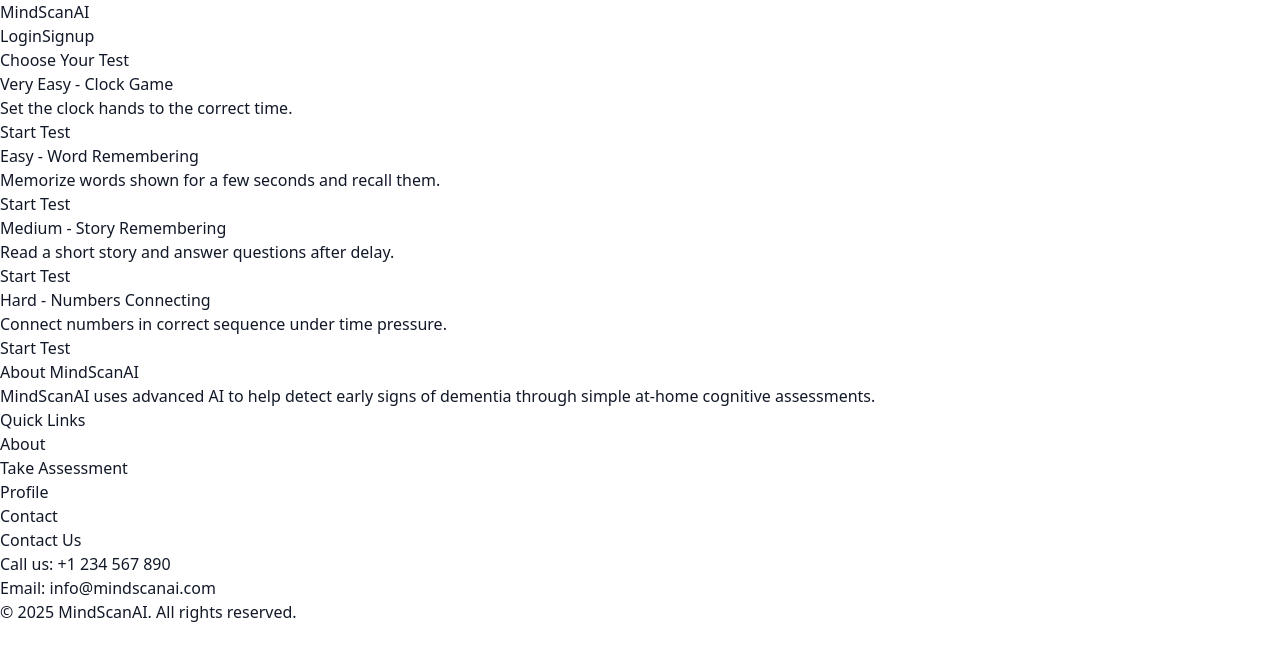
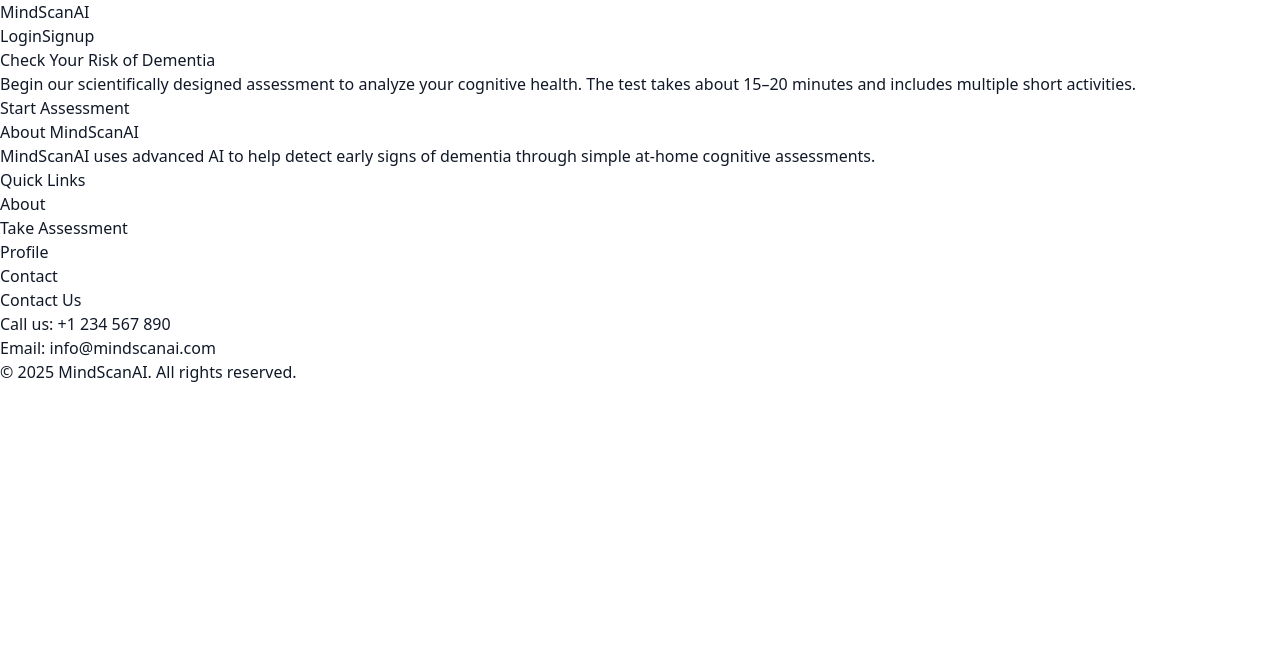
Before and after one commit to Rahulll066/MindScanAI, a React (Vite) app in the folder Frontend/: page /assessment in a window 1280 px wide. Shown: the top 660 px of the page. Built offline with nearby package versions, Linux system fonts and the light colour scheme.

Commit message:
Added results page and score caluclation features

```diff
--- a/Frontend/src/App.jsx
+++ b/Frontend/src/App.jsx
@@ -11,6 +11,7 @@ import VeryEasyClock from "./pages/tests/VeryEasyClock";
 import EasyWordRemembering from "./pages/tests/EasyWordRemembering";
 import MediumStoryRemembering from "./pages/tests/MediumStoryRemembering";
 import HardNumbersConnecting from "./pages/tests/HardNumbersConnecting";
+import Results from "./pages/Results";
 
 
 function App() {
@@ -27,6 +28,7 @@ function App() {
         <Route path="/assessment/easy-word" element={<EasyWordRemembering />} />
         <Route path="/assessment/medium-story" element={<MediumStoryRemembering />} />
         <Route path="/assessment/hard-numbers" element={<HardNumbersConnecting />} />
+        <Route path="/assessment/results" element={<Results />} />
       </Routes>
       <Footer />
     </BrowserRouter>
--- /dev/null
+++ b/Frontend/src/context/AssessmentContext.jsx
@@ -0,0 +1,33 @@
+import React, { createContext, useState, useContext } from "react";
+
+const AssessmentContext = createContext();
+
+export const AssessmentProvider = ({ children }) => {
+  const [scores, setScores] = useState({
+    clock: null,
+    word: null,
+    story: null,
+    numbers: null,
+  });
+
+  const updateScore = (testName, value) => {
+    setScores((prev) => ({ ...prev, [testName]: value }));
+  };
+
+  const resetScores = () => {
+    setScores({
+      clock: null,
+      word: null,
+      story: null,
+      numbers: null,
+    });
+  };
+
+  return (
+    <AssessmentContext.Provider value={{ scores, updateScore, resetScores }}>
+      {children}
+    </AssessmentContext.Provider>
+  );
+};
+
+export const useAssessment = () => useContext(AssessmentContext);
--- a/Frontend/src/main.jsx
+++ b/Frontend/src/main.jsx
@@ -1,8 +1,11 @@
 import { StrictMode } from 'react'
 import { createRoot } from 'react-dom/client'
 import App from './App.jsx'
+import { AssessmentProvider } from "./context/AssessmentContext";
 import './index.css'
 
 createRoot(document.getElementById('root')).render(
-    <App />
+    <AssessmentProvider>
+        <App />
+    </AssessmentProvider>
 )
--- a/Frontend/src/pages/Assessment.jsx
+++ b/Frontend/src/pages/Assessment.jsx
@@ -1,55 +1,32 @@
+// src/pages/Assessment.jsx
 import React from "react";
-import { Link } from "react-router-dom";
-
-const games = [
-  {
-    id: "very-easy-clock",
-    title: "Very Easy - Clock Game",
-    description: "Set the clock hands to the correct time.",
-    link: "/assessment/very-easy-clock",
-  },
-  {
-    id: "easy-word",
-    title: "Easy - Word Remembering",
-    description: "Memorize words shown for a few seconds and recall them.",
-    link: "/assessment/easy-word",
-  },
-  {
-    id: "medium-story",
-    title: "Medium - Story Remembering",
-    description: "Read a short story and answer questions after delay.",
-    link: "/assessment/medium-story",
-  },
-  {
-    id: "hard-numbers",
-    title: "Hard - Numbers Connecting",
-    description: "Connect numbers in correct sequence under time pressure.",
-    link: "/assessment/hard-numbers",
-  },
-];
+import { useNavigate } from "react-router-dom";
 
 const Assessment = () => {
+  const navigate = useNavigate();
+
+  const handleStart = () => {
+    navigate("/assessment/very-easy-clock"); // start from the first test
+  };
+
   return (
-    <section className="py-20 max-w-6xl mx-auto px-6">
-      <h2 className="text-4xl font-bold text-center mb-12">Choose Your Test</h2>
-      <div className="grid grid-cols-1 sm:grid-cols-2 lg:grid-cols-4 gap-8">
-        {games.map((game) => (
-          <div
-            key={game.id}
-            className="bg-white rounded-xl shadow-lg p-6 flex flex-col justify-between"
-          >
-            <h3 className="text-xl font-semibold mb-3">{game.title}</h3>
-            <p className="text-gray-600 mb-4">{game.description}</p>
-            <Link
-              to={game.link}
-              className="bg-blue-600 text-white py-2 px-4 rounded-lg hover:bg-blue-700 text-center"
-            >
-              Start Test
-            </Link>
-          </div>
-        ))}
-      </div>
-    </section>
+    <div className="max-w-3xl mx-auto py-20 text-center">
+      <h2 className="text-4xl font-bold mb-6 text-blue-700">
+        Check Your Risk of Dementia
+      </h2>
+      <p className="text-lg text-gray-600 mb-8">
+        Begin our scientifically designed assessment to analyze your cognitive
+        health. The test takes about 15–20 minutes and includes multiple short
+        activities.
+      </p>
+
+      <button
+        onClick={handleStart}
+        className="bg-blue-600 text-white px-8 py-3 rounded-xl text-lg font-semibold hover:bg-blue-700 transition"
+      >
+        Start Assessment
+      </button>
+    </div>
   );
 };
 
--- /dev/null
+++ b/Frontend/src/pages/Results.jsx
@@ -0,0 +1,59 @@
+import React, { useEffect, useState } from "react";
+import { useAssessment } from "../context/AssessmentContext";
+import { useNavigate } from "react-router-dom";
+
+const Results = () => {
+  const { scores, resetScores } = useAssessment();
+  const [overallScore, setOverallScore] = useState(0);
+  const [riskLevel, setRiskLevel] = useState("");
+  const navigate = useNavigate();
+
+  useEffect(() => {
+    const values = Object.values(scores).filter((s) => s !== null);
+    const avg =
+      values.length > 0
+        ? Math.round(values.reduce((a, b) => a + b, 0) / values.length)
+        : 0;
+
+    setOverallScore(avg);
+
+    if (avg >= 80) setRiskLevel("Low Risk of Dementia");
+    else if (avg >= 50) setRiskLevel("Medium Risk of Dementia");
+    else setRiskLevel("High Risk of Dementia");
+  }, [scores]);
+
+  const handleRestart = () => {
+    resetScores();
+    navigate("/assessment"); // go back to assessment start
+  };
+
+  return (
+    <div className="max-w-2xl mx-auto py-20 text-center">
+      <h2 className="text-3xl font-bold mb-6">Assessment Result</h2>
+
+      <p className="text-xl mb-4">
+        <span className="font-semibold">Overall Score:</span> {overallScore} / 100
+      </p>
+      <p
+        className={`text-2xl font-bold mb-6 ${
+          riskLevel.includes("Low")
+            ? "text-green-600"
+            : riskLevel.includes("Medium")
+            ? "text-yellow-600"
+            : "text-red-600"
+        }`}
+      >
+        {riskLevel}
+      </p>
+
+      <button
+        onClick={handleRestart}
+        className="mt-8 bg-blue-600 text-white py-2 px-6 rounded-lg hover:bg-blue-700"
+      >
+        Restart Assessment
+      </button>
+    </div>
+  );
+};
+
+export default Results;
--- a/Frontend/src/pages/tests/HardNumbersConnecting.jsx
+++ b/Frontend/src/pages/tests/HardNumbersConnecting.jsx
@@ -1,20 +1,22 @@
 import React, { useState } from "react";
+import { useNavigate } from "react-router-dom";
+import { useAssessment } from "../../context/AssessmentContext";
 
-const numbers = [1, 2, 3, 4, 5].sort(() => Math.random() - 0.5);
+const shuffled = [1, 2, 3, 4, 5].sort(() => Math.random() - 0.5);
 
 const HardNumbersConnecting = () => {
   const [sequence, setSequence] = useState([]);
-  const [result, setResult] = useState(null);
+  const { updateScore } = useAssessment();
+  const navigate = useNavigate();
 
   const handleClick = (num) => {
     setSequence((prev) => {
       const newSeq = [...prev, num];
-      if (newSeq.length === numbers.length) {
-        if (JSON.stringify(newSeq) === JSON.stringify([1, 2, 3, 4, 5])) {
-          setResult("✅ Correct Sequence!");
-        } else {
-          setResult("❌ Wrong Order! Try again.");
-        }
+      if (newSeq.length === shuffled.length) {
+        const correctSeq = JSON.stringify(newSeq) === JSON.stringify([1,2,3,4,5]);
+        const score = correctSeq ? 100 : 0;
+        updateScore("numbers", score);
+        navigate("/assessment/results");
       }
       return newSeq;
     });
@@ -24,7 +26,7 @@ const HardNumbersConnecting = () => {
     <div className="max-w-lg mx-auto py-20 text-center">
       <h2 className="text-2xl font-bold mb-6">Numbers Connecting Test</h2>
       <div className="flex gap-4 justify-center mb-6">
-        {numbers.map((num, idx) => (
+        {shuffled.map((num, idx) => (
           <button
             key={idx}
             onClick={() => handleClick(num)}
@@ -34,7 +36,6 @@ const HardNumbersConnecting = () => {
           </button>
         ))}
       </div>
-      {result && <p className="mt-4">{result}</p>}
     </div>
   );
 };
--- a/Frontend/src/pages/tests/VeryEasyClock.jsx
+++ b/Frontend/src/pages/tests/VeryEasyClock.jsx
@@ -1,26 +1,29 @@
 import React, { useState } from "react";
+import { useNavigate } from "react-router-dom";
+import { useAssessment } from "../../context/AssessmentContext";
 
 const VeryEasyClock = () => {
-  const [targetTime] = useState(() => {
-    const h = Math.floor(Math.random() * 12) + 1;
-    const m = Math.floor(Math.random() * 60);
-    return { h, m };
+  const [targetTime] = useState({
+    h: Math.floor(Math.random() * 12) + 1,
+    m: Math.floor(Math.random() * 60),
   });
   const [input, setInput] = useState({ h: "", m: "" });
-  const [result, setResult] = useState(null);
+  const { updateScore } = useAssessment();
+  const navigate = useNavigate();
 
-  const checkAnswer = () => {
-    if (parseInt(input.h) === targetTime.h && parseInt(input.m) === targetTime.m) {
-      setResult("✅ Correct! Great job.");
-    } else {
-      setResult(`❌ Wrong! The correct time was ${targetTime.h}:${targetTime.m}`);
-    }
+  const handleSubmit = () => {
+    let score = 0;
+    if (parseInt(input.h) === targetTime.h) score += 50;
+    if (parseInt(input.m) === targetTime.m) score += 50;
+
+    updateScore("clock", score);
+    navigate("/assessment/easy-word");
   };
 
   return (
     <div className="max-w-lg mx-auto py-20 text-center">
-      <h2 className="text-2xl font-bold mb-6">Set the Clock</h2>
-      <p className="mb-4">Target Time: {targetTime.h}:{targetTime.m}</p>
+      <h2 className="text-2xl font-bold mb-6">Clock Test</h2>
+      <p className="mb-4">Set this time: {targetTime.h}:{targetTime.m}</p>
       <div className="flex justify-center gap-4 mb-6">
         <input
           type="number"
@@ -38,12 +41,11 @@ const VeryEasyClock = () => {
         />
       </div>
       <button
-        onClick={checkAnswer}
+        onClick={handleSubmit}
         className="bg-blue-600 text-white py-2 px-4 rounded hover:bg-blue-700"
       >
-        Submit
+        Submit & Continue
       </button>
-      {result && <p className="mt-4">{result}</p>}
     </div>
   );
 };
```
Also changed, not shown: Frontend/src/pages/tests/EasyWordRemembering.jsx (+13 -8 lines), Frontend/src/pages/tests/MediumStoryRemembering.jsx (+11 -11 lines).
